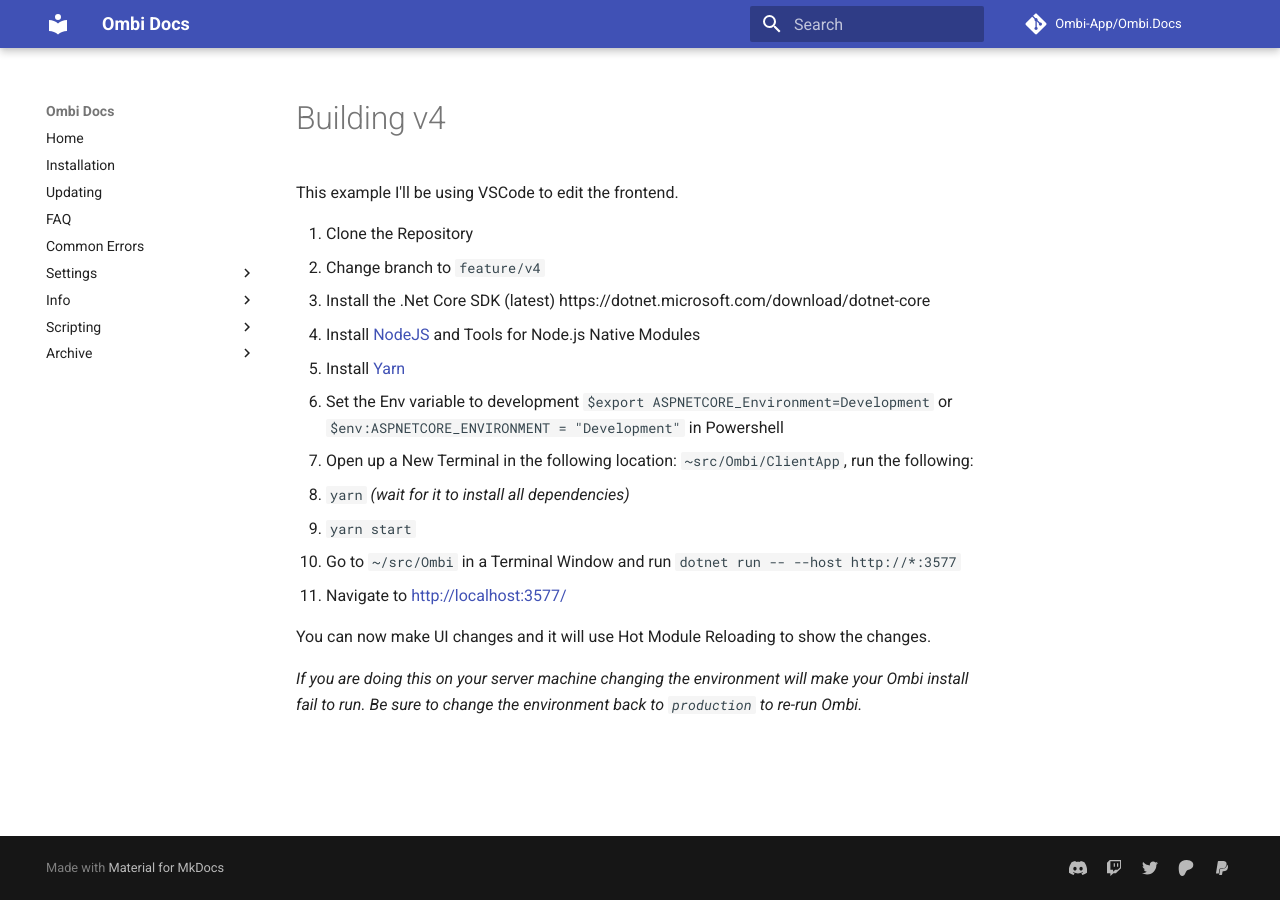
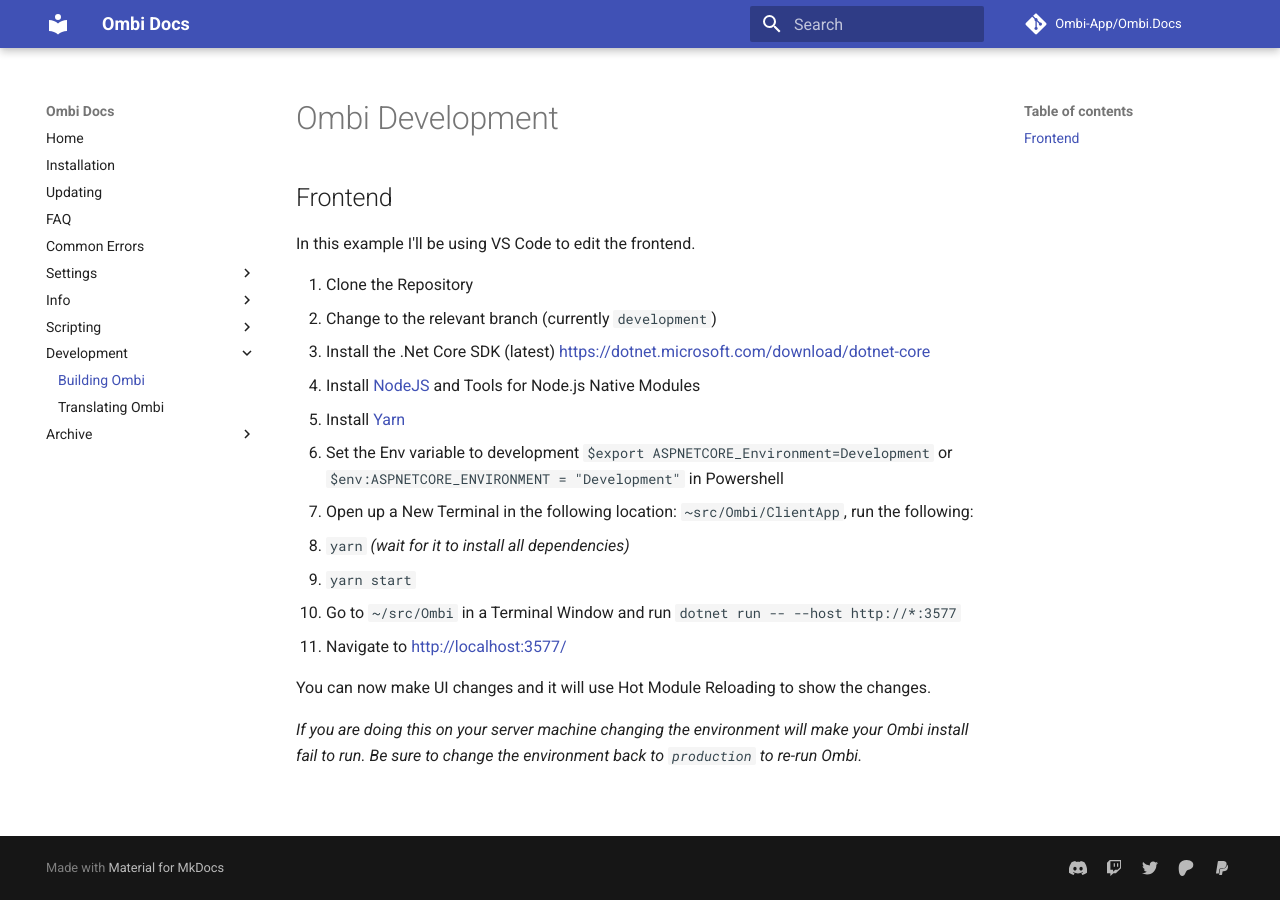
Before and after one commit to Ombi-app/Ombi.Docs, an MkDocs documentation site: the page built from docs/development/building-ombi.md, in a window 1280 px wide. Built offline with MkDocs 1.6.1 and Material for MkDocs 9.7.7, drawn with Linux system fonts in a browser that asks for light colours; comment, search, counter and statistics services are not loaded.

Commit message:
Add development info

```diff
--- a/docs/to_migrate/building-v4.md
+++ b/docs/development/building-ombi.md
@@ -1,8 +1,12 @@
-This example I'll be using VSCode to edit the frontend.
+# Ombi Development
+
+## Frontend
+
+In this example I'll be using VS Code to edit the frontend.
 
 1. Clone the Repository
-1. Change branch to `feature/v4`
-1. Install the .Net Core SDK (latest) https://dotnet.microsoft.com/download/dotnet-core
+1. Change to the relevant branch (currently `development`)
+1. Install the .Net Core SDK (latest) [https://dotnet.microsoft.com/download/dotnet-core](https://dotnet.microsoft.com/download/dotnet-core)
 1. Install [NodeJS](https://nodejs.org/en/download/) and Tools for Node.js Native Modules
 1. Install [Yarn](https://yarnpkg.com/en/)
 1. Set the Env variable to development `$export ASPNETCORE_Environment=Development` or `$env:ASPNETCORE_ENVIRONMENT = "Development"` in Powershell
--- a/mkdocs.yml
+++ b/mkdocs.yml
@@ -65,6 +65,9 @@
       User Roles: info/user-roles.md
   - Scripting:
       Ombi & Tautulli: scripting/ombi-tautulli.md
+  - Development:
+      Building Ombi: development/building-ombi.md
+      Translating Ombi: development/translations.md
   - Archive:
       Prerequisites: archived/prerequisites.md
       V4 Specific Proxying: archived/v4-specific-proxy.md
```
Also changed, not shown: docs/development/translations.md (added, +8 -0 lines), docs/to_migrate/translations.md (deleted, +0 -6 lines).
